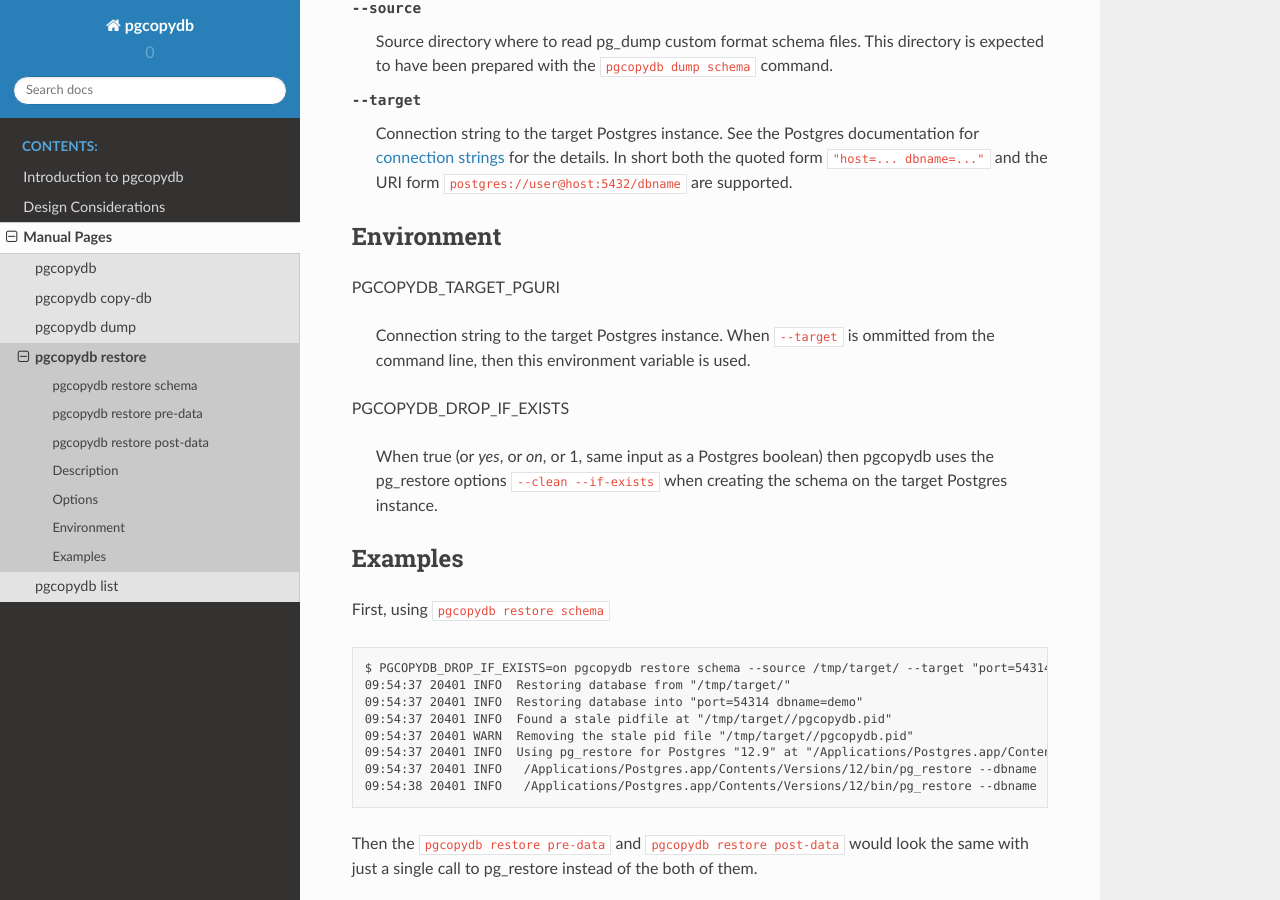
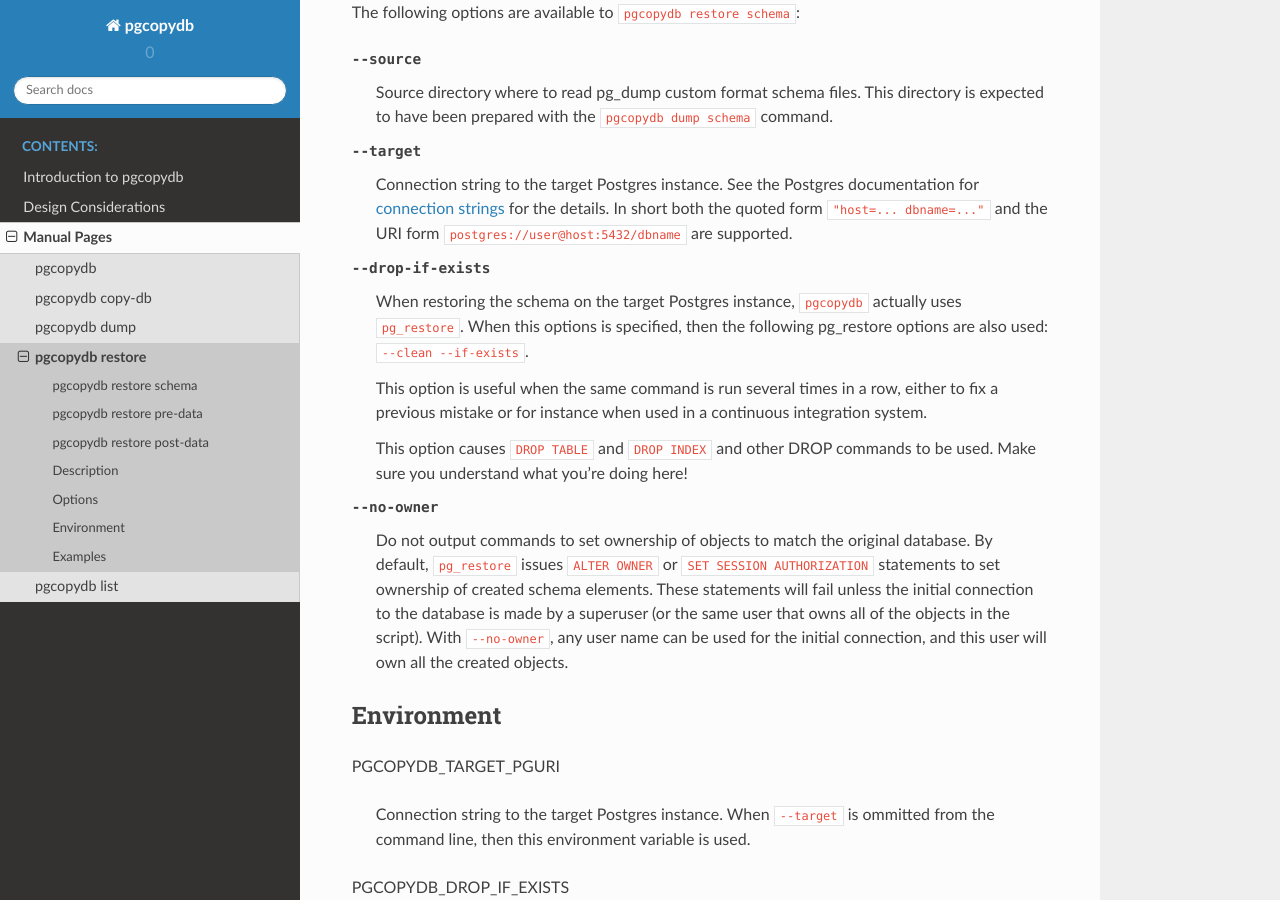
Before and after one commit to dimitri/pgcopydb, a Sphinx documentation site: the page built from docs/ref/pgcopydb_restore.rst, in a window 1280 px wide and 900 px high, scrolled down 1936 px. Built offline with Sphinx 7.4.7 and the Read the Docs theme 2.0.0, drawn with Linux system fonts in a browser that asks for light colours; some of the changed text lies outside the part shown.

Commit message:
Implement --no-owner.
As per the pg_restore documentation:

  Do not output commands to set ownership of objects to match the original
  database. By default, pg_restore issues ALTER OWNER or SET SESSION
  AUTHORIZATION statements to set ownership of created schema elements.
  These statements will fail unless the initial connection to the database
  is made by a superuser (or the same user that owns all of the objects in
  the script). With -O, any user name can be used for the initial
  connection, and this user will own all the created objects.

Now, pgcopydb only has to pass the command line option down to pg_restore.

Fixes #3.

```diff
--- a/docs/ref/pgcopydb_restore.rst
+++ b/docs/ref/pgcopydb_restore.rst
@@ -34,6 +34,7 @@ be fed with the directory output from the ``pgcopydb dump ...`` commands.
      --source          Directory where to find the schema custom files
      --target          Postgres URI to the source database
      --drop-if-exists  On the target database, clean-up from a previous run first
+     --no-owner        Do not set ownership of objects to match the original database
 
 
 .. _pgcopydb_restore_pre_data:
@@ -56,6 +57,7 @@ be fed with the directory output from the ``pgcopydb dump ...`` commands.
      --source          Directory where to find the schema custom files
      --target          Postgres URI to the source database
      --drop-if-exists  On the target database, clean-up from a previous run first
+     --no-owner        Do not set ownership of objects to match the original database
 
 .. _pgcopydb_restore_post_data:
 
@@ -76,7 +78,8 @@ be fed with the directory output from the ``pgcopydb dump ...`` commands.
 
      --source          Directory where to find the schema custom files
      --target          Postgres URI to the source database
-     --drop-if-exists  On the target database, clean-up from a postvious run first
+     --drop-if-exists  On the target database, clean-up from a previous run first
+     --no-owner        Do not set ownership of objects to match the original database
 
 Description
 -----------
@@ -113,6 +116,29 @@ The following options are available to ``pgcopydb restore schema``:
 
   __ https://www.postgresql.org/docs/current/libpq-connect.html#LIBPQ-CONNSTRING
 
+--drop-if-exists
+
+  When restoring the schema on the target Postgres instance, ``pgcopydb``
+  actually uses ``pg_restore``. When this options is specified, then the
+  following pg_restore options are also used: ``--clean --if-exists``.
+
+  This option is useful when the same command is run several times in a row,
+  either to fix a previous mistake or for instance when used in a continuous
+  integration system.
+
+  This option causes ``DROP TABLE`` and ``DROP INDEX`` and other DROP
+  commands to be used. Make sure you understand what you're doing here!
+
+--no-owner
+
+  Do not output commands to set ownership of objects to match the original
+  database. By default, ``pg_restore`` issues ``ALTER OWNER`` or ``SET
+  SESSION AUTHORIZATION`` statements to set ownership of created schema
+  elements. These statements will fail unless the initial connection to the
+  database is made by a superuser (or the same user that owns all of the
+  objects in the script). With ``--no-owner``, any user name can be used for
+  the initial connection, and this user will own all the created objects.
+
 Environment
 -----------
 
```
Also changed, not shown: docs/ref/pgcopydb_copy-db.rst (+11 -0 lines), 9 other files.
